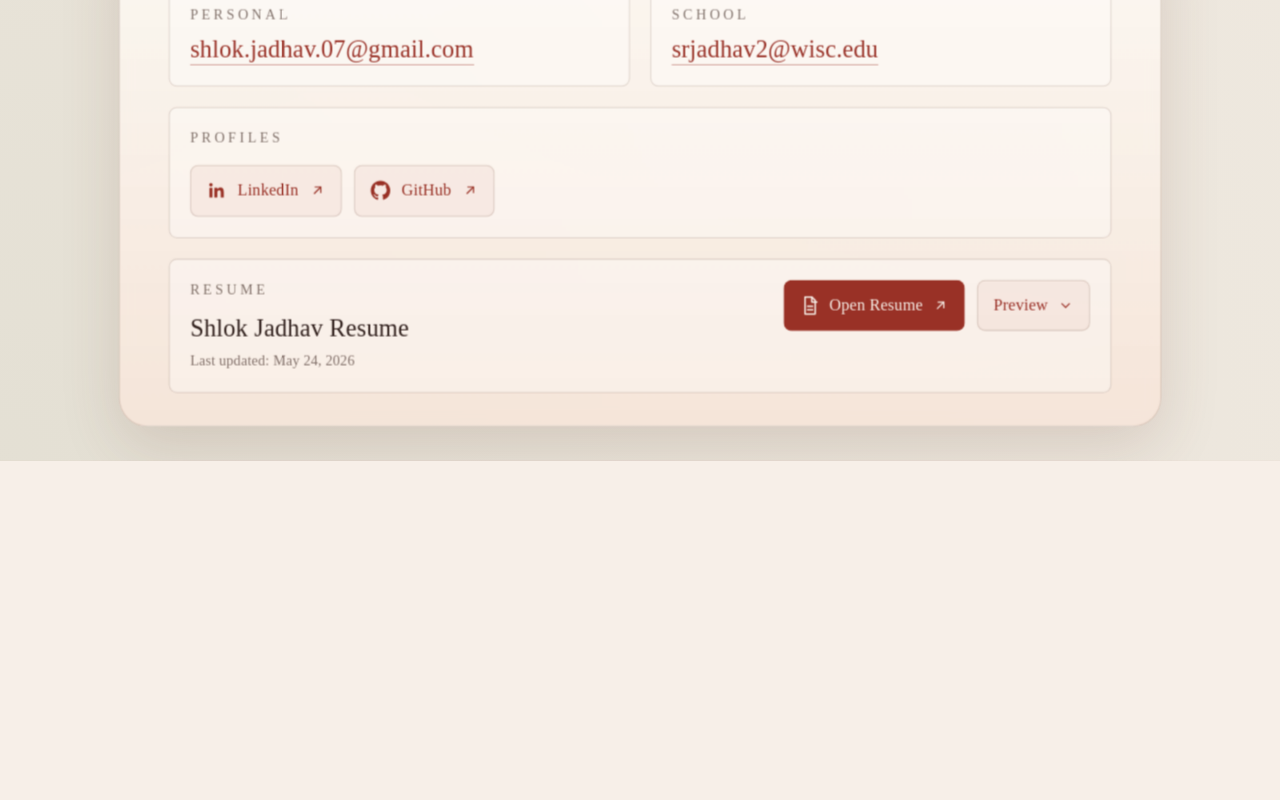
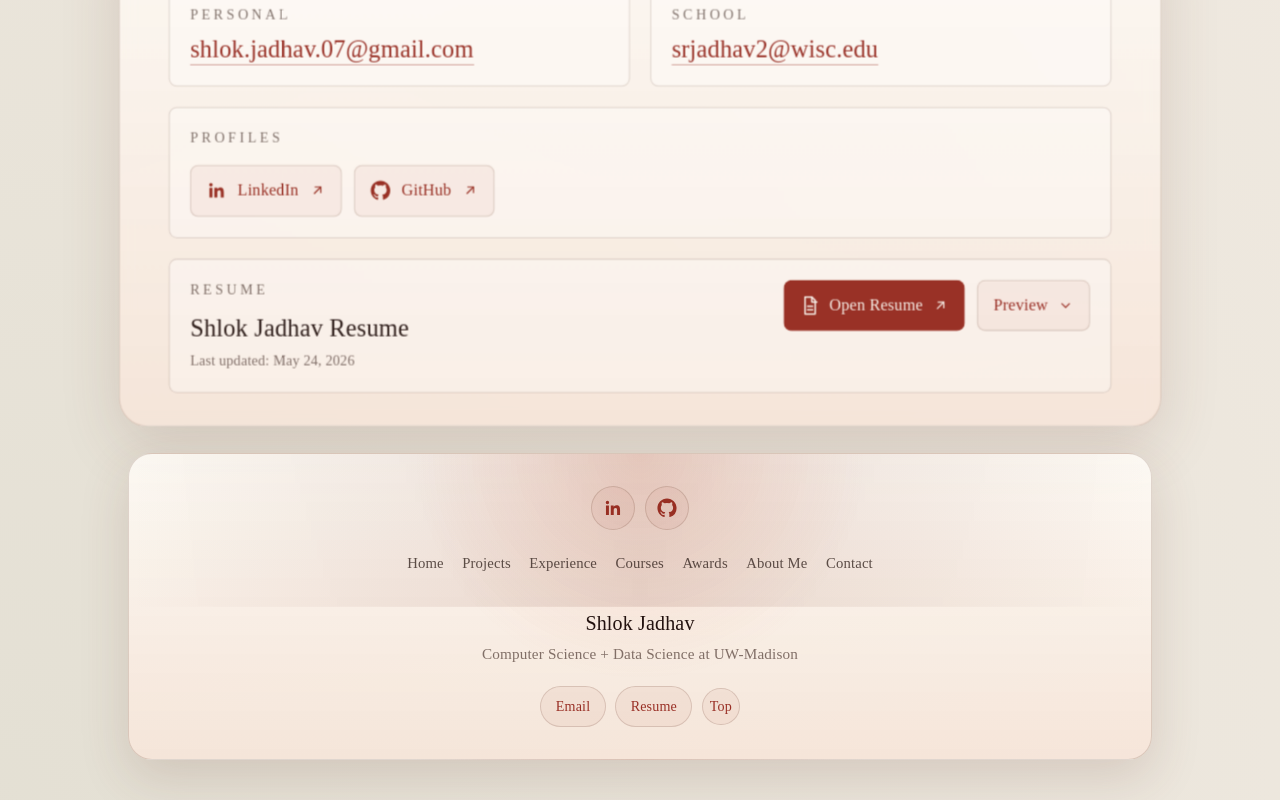
Before and after one commit to shlokrj/shlok.fyi, a Next.js app: page / in a window 1280 px wide. Shown: the part 6957-7757 px from the top of the page. Before the commit the page ends 7418 px from the top, so only its background shows below. Built offline with nearby package versions, Linux system fonts and the light colour scheme.

Commit message:
added footer

```diff
--- a/app/globals.css
+++ b/app/globals.css
@@ -358,6 +358,126 @@ a {
   overflow-wrap: anywhere;
 }
 
+.site-footer {
+  position: relative;
+  overflow: hidden;
+  border: 1px solid var(--panel-border);
+  border-radius: 1.5rem;
+  background:
+    radial-gradient(circle at 50% 0%, rgba(214, 85, 47, 0.16), transparent 38%),
+    var(--panel-background);
+  padding: 2rem;
+  text-align: center;
+  box-shadow: 0 18px 50px var(--shadow);
+  animation: footer-rise 560ms cubic-bezier(0.2, 0.8, 0.2, 1) both;
+  transition:
+    transform 250ms ease,
+    border-color 250ms ease,
+    box-shadow 250ms ease,
+    background 250ms ease;
+}
+
+.site-footer::before {
+  position: absolute;
+  inset: 0;
+  content: "";
+  background: linear-gradient(90deg, transparent, var(--divider-line), transparent);
+  opacity: 0.55;
+  transform: translateY(-50%);
+}
+
+.site-footer__socials,
+.site-footer__nav,
+.site-footer__actions {
+  position: relative;
+  z-index: 1;
+  display: flex;
+  flex-wrap: wrap;
+  align-items: center;
+  justify-content: center;
+}
+
+.site-footer__socials {
+  gap: 0.65rem;
+}
+
+.site-footer__social {
+  display: inline-flex;
+  align-items: center;
+  justify-content: center;
+  width: 2.75rem;
+  height: 2.75rem;
+  border: 1px solid var(--panel-border);
+  border-radius: 999px;
+  background: var(--award-link-background);
+  color: var(--link);
+  transition:
+    transform 230ms ease,
+    border-color 230ms ease,
+    box-shadow 230ms ease,
+    color 230ms ease;
+}
+
+.site-footer__nav {
+  gap: 0.45rem 1.15rem;
+  margin-top: 1.35rem;
+}
+
+.site-footer__link {
+  color: var(--text-muted);
+  font-size: 0.92rem;
+  transition:
+    color 220ms ease,
+    transform 220ms ease;
+}
+
+.site-footer__meta {
+  position: relative;
+  z-index: 1;
+  margin-top: 2.1rem;
+}
+
+.site-footer__name {
+  color: var(--foreground);
+  font-size: 1.25rem;
+}
+
+.site-footer__detail {
+  margin-top: 0.35rem;
+  color: var(--text-soft);
+  font-size: 0.95rem;
+}
+
+.site-footer__actions {
+  gap: 0.6rem;
+  margin-top: 1.25rem;
+}
+
+.site-footer__pill,
+.site-footer__top {
+  display: inline-flex;
+  align-items: center;
+  justify-content: center;
+  min-height: 2.35rem;
+  border: 1px solid var(--panel-border);
+  border-radius: 999px;
+  background: var(--project-chip-background);
+  padding: 0.55rem 0.9rem;
+  color: var(--link);
+  font-size: 0.88rem;
+  transition:
+    transform 230ms ease,
+    border-color 230ms ease,
+    box-shadow 230ms ease,
+    color 230ms ease,
+    background 230ms ease;
+}
+
+.site-footer__top {
+  width: 2.35rem;
+  padding: 0;
+}
+
 .social-profile-link {
   display: inline-flex;
   align-items: center;
@@ -1568,6 +1688,26 @@ html[data-theme="light"] .theme-toggle__moon {
     transform: translate(2px, -2px);
   }
 
+  .site-footer:hover {
+    border-color: var(--section-hover-border);
+    box-shadow: var(--section-hover-glow);
+    transform: translateY(-2px);
+  }
+
+  .site-footer__social:hover,
+  .site-footer__pill:hover,
+  .site-footer__top:hover {
+    border-color: var(--section-hover-border);
+    box-shadow: var(--experience-hover-shadow);
+    color: var(--nav-hover);
+    transform: translateY(-3px);
+  }
+
+  .site-footer__link:hover {
+    color: var(--nav-hover);
+    transform: translateY(-2px);
+  }
+
   .resume-action:hover {
     border-color: var(--section-hover-border);
     box-shadow: var(--experience-hover-shadow);
@@ -1805,6 +1945,17 @@ html[data-theme="light"] .theme-toggle__moon {
   from {
     opacity: 0.52;
     transform: translateY(10px);
+  }
+  to {
+    opacity: 1;
+    transform: translateY(0);
+  }
+}
+
+@keyframes footer-rise {
+  from {
+    opacity: 0.5;
+    transform: translateY(14px);
   }
   to {
     opacity: 1;
@@ -1912,6 +2063,11 @@ html[data-theme="light"] .theme-toggle__moon {
   .nav-social-link,
   .social-profile-link,
   .social-profile-link__arrow,
+  .site-footer,
+  .site-footer__social,
+  .site-footer__link,
+  .site-footer__pill,
+  .site-footer__top,
   .resume-action,
   .resume-action__arrow,
   .resume-toggle__icon,
@@ -1957,6 +2113,19 @@ html[data-theme="light"] .theme-toggle__moon {
     padding: 0.48rem 0.62rem;
     font-size: 0.78rem;
   }
+
+  .site-footer {
+    padding: 1.55rem 1.1rem;
+  }
+
+  .site-footer__nav {
+    gap: 0.5rem 0.85rem;
+  }
+
+  .site-footer__link,
+  .site-footer__detail {
+    font-size: 0.86rem;
+  }
 }
 
 @media (min-width: 1024px) {
--- a/app/page.tsx
+++ b/app/page.tsx
@@ -1553,6 +1553,56 @@ export default function Home() {
             </div>
           </div>
         </section>
+
+        <footer className="site-footer">
+          <div className="site-footer__socials" aria-label="Social links">
+            {socialProfiles.map((profile) => (
+              <a
+                key={profile.platform}
+                href={profile.href}
+                target="_blank"
+                rel="noreferrer"
+                aria-label={`Open Shlok Jadhav's ${profile.label}`}
+                title={profile.label}
+                className="site-footer__social"
+              >
+                <SocialIcon platform={profile.platform} />
+              </a>
+            ))}
+          </div>
+
+          <nav className="site-footer__nav" aria-label="Footer navigation">
+            {navItems.map((item) => (
+              <a key={item.href} href={`#${item.href}`} className="site-footer__link">
+                {item.label}
+              </a>
+            ))}
+          </nav>
+
+          <div className="site-footer__meta">
+            <p className="site-footer__name">Shlok Jadhav</p>
+            <p className="site-footer__detail">
+              Computer Science + Data Science at UW-Madison
+            </p>
+          </div>
+
+          <div className="site-footer__actions">
+            <a href="mailto:srjadhav2@wisc.edu" className="site-footer__pill">
+              Email
+            </a>
+            <a
+              href="/documents/Shlok_Jadhav_Resume.pdf"
+              target="_blank"
+              rel="noreferrer"
+              className="site-footer__pill"
+            >
+              Resume
+            </a>
+            <a href="#top" onClick={scrollToTop} className="site-footer__top">
+              Top
+            </a>
+          </div>
+        </footer>
       </div>
 
       <a
```
